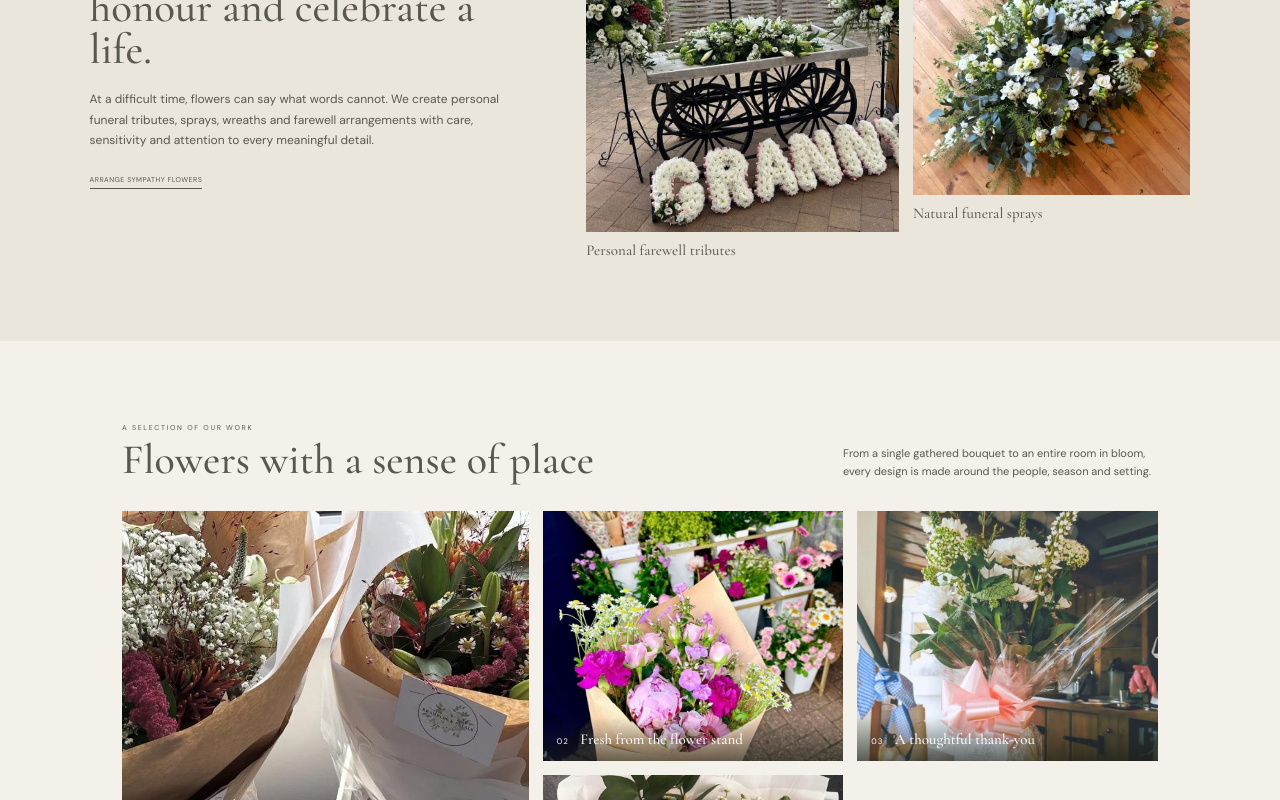
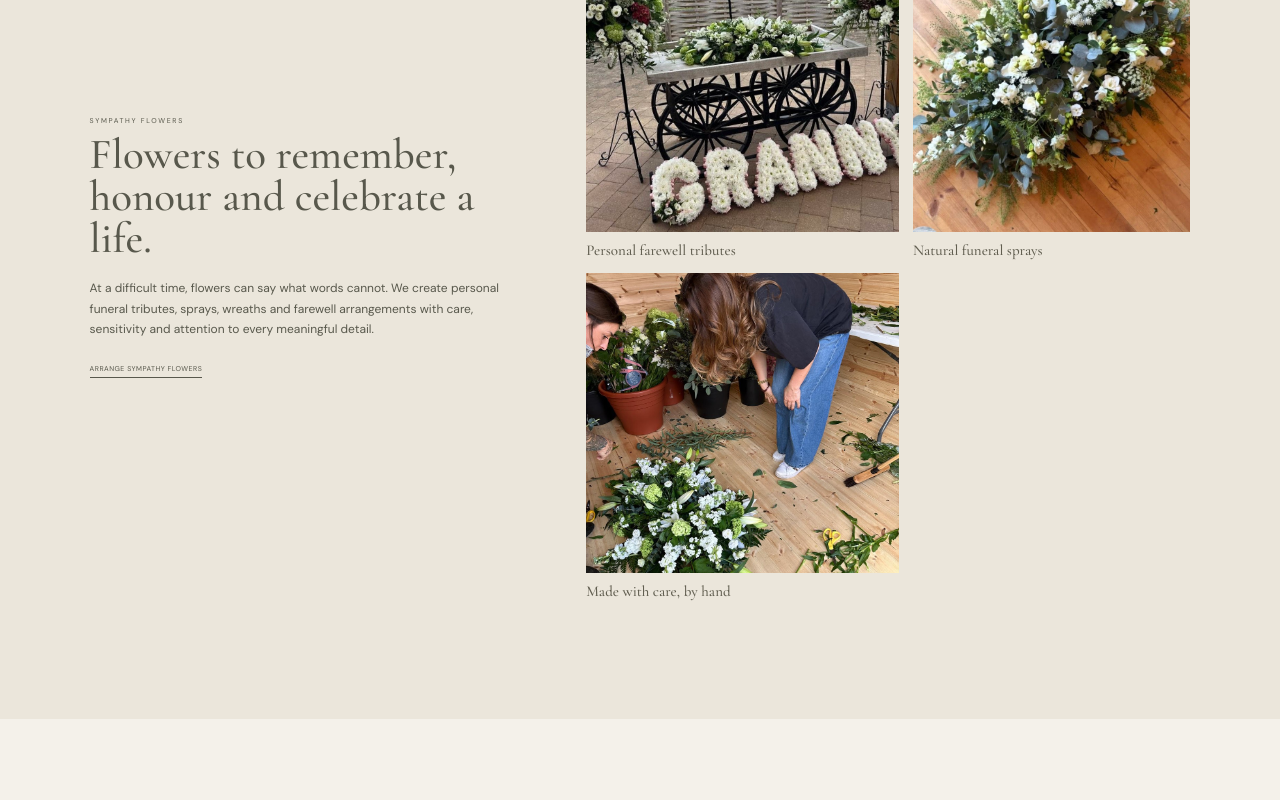
Before and after one commit to PlaygroundSaaS/B-P, a Next.js app: page / in a window 1280 px wide. Shown: the part 2377-3177 px from the top of the page. Built offline with nearby package versions, Linux system fonts and the light colour scheme.

Commit message:
Add sympathy gallery image

```diff
--- a/app/page.tsx
+++ b/app/page.tsx
@@ -79,6 +79,7 @@ export default function Home() {
           <div className="landing-sympathy-images">
             <figure><img src="/assets/sympathy-tribute.jpg" alt="A floral funeral tribute and letter arrangement" /><figcaption>Personal farewell tributes</figcaption></figure>
             <figure><img src="/assets/sympathy-spray.jpg" alt="A natural white and green floral spray" /><figcaption>Natural funeral sprays</figcaption></figure>
+            <figure><img src="/assets/sympathy-making.jpg" alt="Bramble and Petal florists creating a white and green funeral tribute" /><figcaption>Made with care, by hand</figcaption></figure>
           </div>
         </section>
 
```
